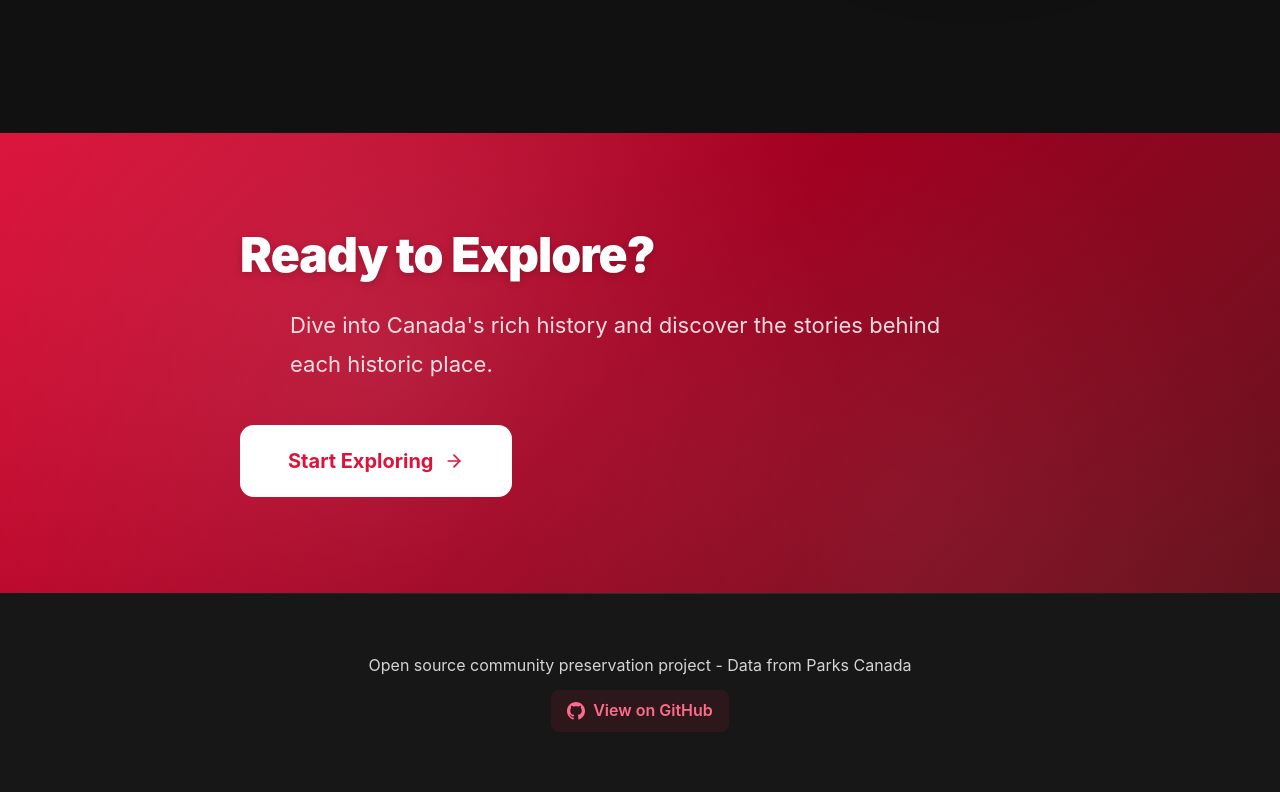
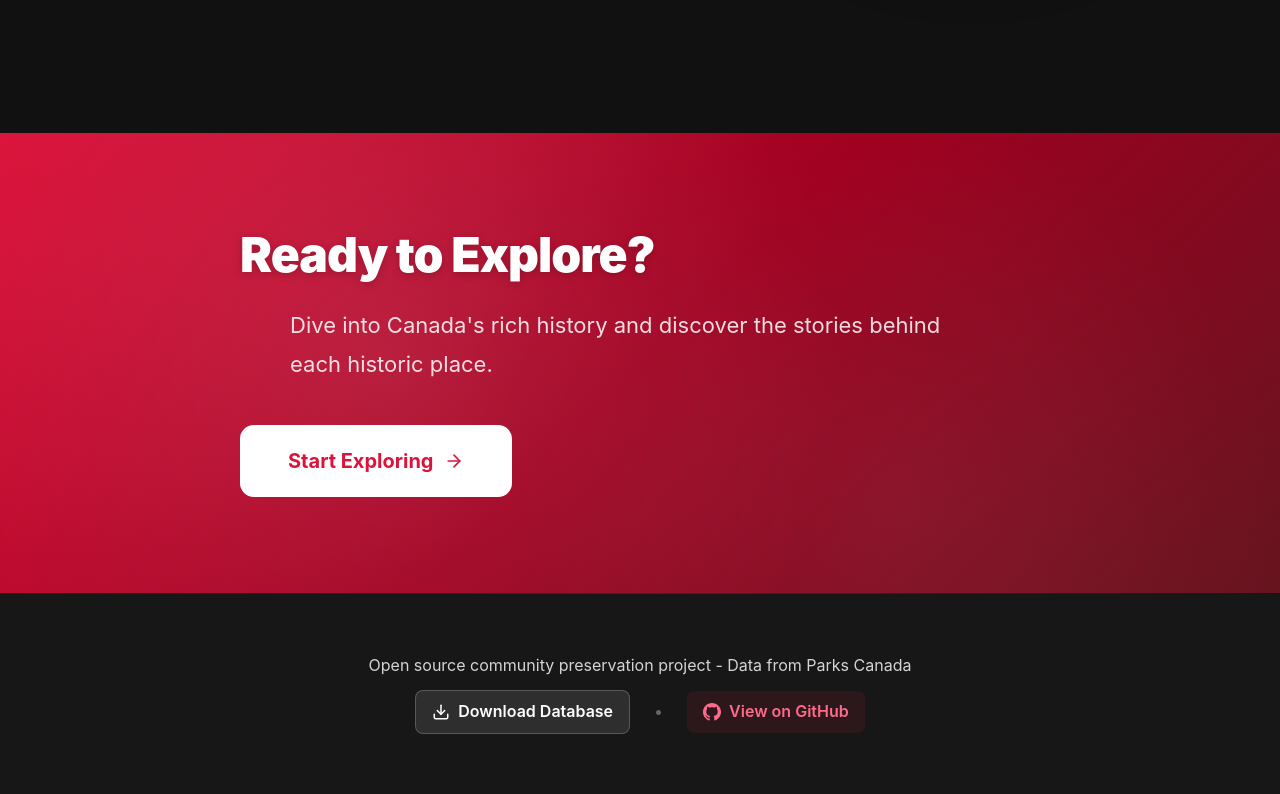
Before and after one commit to Gorskiz/historic-places-canada-2, a React (Vite) app in the folder website-src/: page / in a window 1280 px wide. Shown: the part 3005-3799 px from the top of the page. Built offline with nearby package versions, Linux system fonts and the light colour scheme; no server answers.

Commit message:
Add release download button

```diff
--- a/website-src/src/App.css
+++ b/website-src/src/App.css
@@ -149,6 +149,16 @@
   color: var(--red);
 }
 
+
+.footer-links {
+  display: flex;
+  justify-content: center;
+  align-items: center;
+  gap: 0.5rem;
+  flex-wrap: wrap;
+  margin-top: 1rem;
+}
+
 .footer-link {
   display: inline-flex;
   align-items: center;
@@ -157,6 +167,19 @@
   border-radius: 8px;
   background: rgba(220, 20, 60, 0.1);
   transition: all 0.3s ease;
+  text-decoration: none;
+}
+
+.download-link {
+  background: rgba(255, 255, 255, 0.1);
+  color: white !important;
+  border: 1px solid rgba(255, 255, 255, 0.2);
+}
+
+.download-link:hover {
+  background: rgba(255, 255, 255, 0.2);
+  border-color: white;
+  transform: translateY(-2px);
 }
 
 .footer-link:hover {
--- a/website-src/src/App.jsx
+++ b/website-src/src/App.jsx
@@ -9,6 +9,7 @@ import About from './pages/About'
 import './App.css'
 
 const GITHUB_REPO = 'https://github.com/Gorskiz/historic-places-canada-2'
+const GITHUB_RELEASE = 'https://github.com/Gorskiz/historic-places-canada-2/releases/tag/v1.0'
 
 function App() {
   const [language, setLanguage] = useState('en')
@@ -77,10 +78,19 @@ function App() {
                 ? 'Open source community preservation project - Data from Parks Canada'
                 : 'Projet communautaire de préservation open source - Données de Parcs Canada'}
             </p>
-            <p>
+            <p className="footer-links">
+              <a href={GITHUB_RELEASE} target="_blank" rel="noopener noreferrer" className="footer-link download-link">
+                <svg width="18" height="18" viewBox="0 0 24 24" fill="none" stroke="currentColor" strokeWidth="2" strokeLinecap="round" strokeLinejoin="round" style={{ marginRight: '0.5rem', verticalAlign: 'middle' }}>
+                  <path d="M21 15v4a2 2 0 0 1-2 2H5a2 2 0 0 1-2-2v-4" />
+                  <polyline points="7 10 12 15 17 10" />
+                  <line x1="12" y1="15" x2="12" y2="3" />
+                </svg>
+                {language === 'en' ? 'Download Database' : 'Télécharger la base de données'}
+              </a>
+              <span style={{ margin: '0 1rem', color: '#666' }}>•</span>
               <a href={GITHUB_REPO} target="_blank" rel="noopener noreferrer" className="footer-link">
                 <svg width="18" height="18" viewBox="0 0 24 24" fill="currentColor" style={{ marginRight: '0.5rem', verticalAlign: 'middle' }}>
-                  <path d="M12 0c-6.626 0-12 5.373-12 12 0 5.302 3.438 9.8 8.207 11.387.599.111.793-.261.793-.577v-2.234c-3.338.726-4.033-1.416-4.033-1.416-.546-1.387-1.333-1.756-1.333-1.756-1.089-.745.083-.729.083-.729 1.205.084 1.839 1.237 1.839 1.237 1.07 1.834 2.807 1.304 3.492.997.107-.775.418-1.305.762-1.604-2.665-.305-5.467-1.334-5.467-5.931 0-1.311.469-2.381 1.236-3.221-.124-.303-.535-1.524.117-3.176 0 0 1.008-.322 3.301 1.23.957-.266 1.983-.399 3.003-.404 1.02.005 2.047.138 3.006.404 2.291-1.552 3.297-1.23 3.297-1.23.653 1.653.242 2.874.118 3.176.77.84 1.235 1.911 1.235 3.221 0 4.609-2.807 5.624-5.479 5.921.43.372.823 1.102.823 2.222v3.293c0 .319.192.694.801.576 4.765-1.589 8.199-6.086 8.199-11.386 0-6.627-5.373-12-12-12z"/>
+                  <path d="M12 0c-6.626 0-12 5.373-12 12 0 5.302 3.438 9.8 8.207 11.387.599.111.793-.261.793-.577v-2.234c-3.338.726-4.033-1.416-4.033-1.416-.546-1.387-1.333-1.756-1.333-1.756-1.089-.745.083-.729.083-.729 1.205.084 1.839 1.237 1.839 1.237 1.07 1.834 2.807 1.304 3.492.997.107-.775.418-1.305.762-1.604-2.665-.305-5.467-1.334-5.467-5.931 0-1.311.469-2.381 1.236-3.221-.124-.303-.535-1.524.117-3.176 0 0 1.008-.322 3.301 1.23.957-.266 1.983-.399 3.003-.404 1.02.005 2.047.138 3.006.404 2.291-1.552 3.297-1.23 3.297-1.23.653 1.653.242 2.874.118 3.176.77.84 1.235 1.911 1.235 3.221 0 4.609-2.807 5.624-5.479 5.921.43.372.823 1.102.823 2.222v3.293c0 .319.192.694.801.576 4.765-1.589 8.199-6.086 8.199-11.386 0-6.627-5.373-12-12-12z" />
                 </svg>
                 {language === 'en' ? 'View on GitHub' : 'Voir sur GitHub'}
               </a>
```
